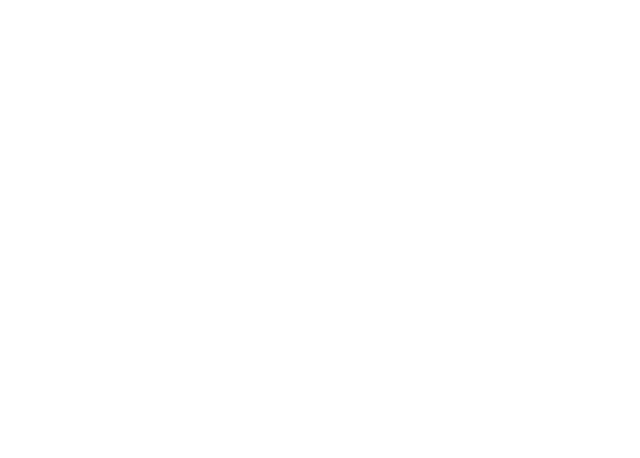
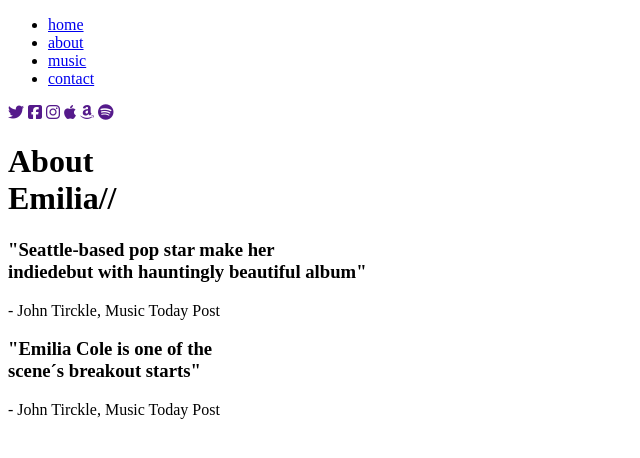
Before and after one commit to NEYENPENA/Proyecto-EmiliaCole, a website: page views/about.html in a window 1280 px wide. Shown: the whole page, without its empty margins (0-640 px from the left). Drawn offline with Linux system fonts and the light colour scheme.

Commit message:
Agrega vistas iniciales y Maquetado About

```diff
--- a/views/about.html
+++ b/views/about.html
@@ -1,12 +1,56 @@
 <!DOCTYPE html>
 <html lang="en">
-<head>
-    <meta charset="UTF-8">
-    <meta http-equiv="X-UA-Compatible" content="IE=edge">
-    <meta name="viewport" content="width=device-width, initial-scale=1.0">
-    <title>Document</title>
-</head>
-<body>
+  <head>
+    <meta charset="UTF-8" />
+    <meta http-equiv="X-UA-Compatible" content="IE=edge" />
+    <meta name="viewport" content="width=device-width, initial-scale=1.0" />
+    <title>Emilia About</title>
+    <script
+      src="https://kit.fontawesome.com/d43134a834.js"
+      crossorigin="anonymous"
+    ></script>
+  </head>
 
-</body>
+  <body>
+    <header>
+      <nav>
+        <ul>
+          <li><a href="/">home</a></li>
+          <li><a href="/about">about</a></li>
+          <li><a href="/music">music</a></li>
+          <li><a href="/contact">contact</a></li>
+        </ul>
+      </nav>
+      <nav>
+        <a href=""><i class="fab fa-twitter"></i></a>
+        <a href=""><i class="fab fa-facebook-square"></i></a>
+        <a href=""><i class="fab fa-instagram"></i></a>
+        <a href=""><i class="fab fa-apple"></i></a>
+        <a href=""><i class="fab fa-amazon"></i></a>
+        <a href=""><i class="fab fa-spotify"></i></a>
+      </nav>
+    </header>
+    <main>
+      <h1>
+        About<br />
+        Emilia//
+      </h1>
+      <section>
+        <article>
+          <h3>
+            "Seattle-based pop star make her<br />
+            indiedebut with hauntingly beautiful album"
+          </h3>
+          <p>- John Tirckle, Music Today Post</p>
+        </article>
+        <article>
+          <h3>
+            "Emilia Cole is one of the<br />
+            scene´s breakout starts"
+          </h3>
+          <p>- John Tirckle, Music Today Post</p>
+        </article>
+      </section>
+    </main>
+  </body>
 </html>
```
Also changed, not shown: app.js (+5 -3 lines), views/contact.html (+24 -2 lines), views/home.html (+27 -1 lines), views/music.html (+24 -2 lines).
